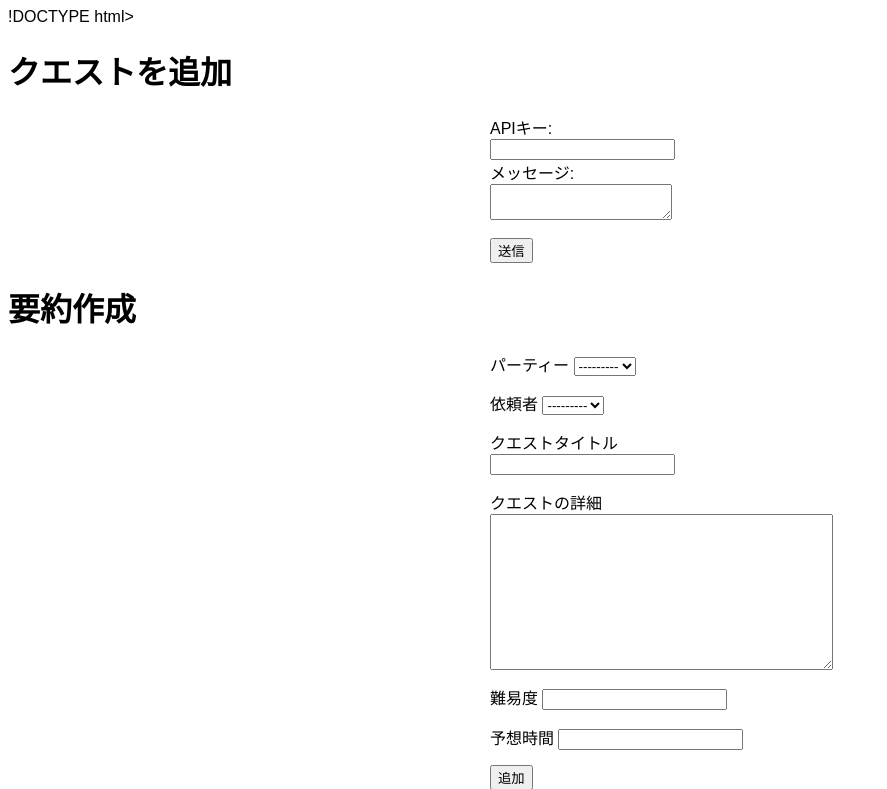
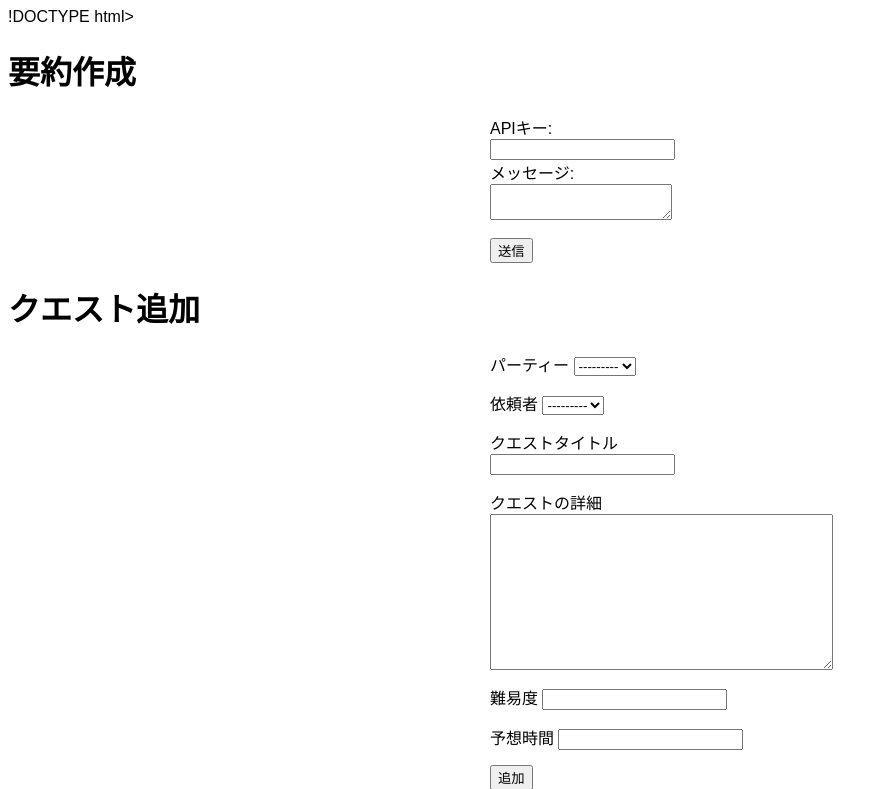
Before and after one commit to s1f10220225/gamification, a Django app: page /sample/2/ in a window 1280 px wide. Shown: the top 789 px of the page, without its empty margins (0-887 px from the left). Run offline with Django 5.2, Linux system fonts and the light colour scheme; data that the repository does not hold is empty.

Commit message:
記入ミス

```diff
--- a/gamification/templates/gamification/259add_quest.html
+++ b/gamification/templates/gamification/259add_quest.html
@@ -17,7 +17,7 @@
     </style>
 </head>
 <body>
-    <h1>クエストを追加</h1>
+    <h1>要約作成</h1>
 
     <div class="form-container">
         <form method="POST">
@@ -31,8 +31,11 @@
             <input type="submit" value="送信">
         </form>
     </div>
-
-    <h1>要約作成</h1>
+    {% if response %}
+        <h2>応答:</h2>
+        <p>{{ response }}</p>
+    {% endif %}
+    <h1>クエスト追加</h1>
 
     <div class="form-container">
         <form method="post">
@@ -48,10 +51,6 @@
         </form>
     </div>
 
-    {% if response %}
-        <h2>応答:</h2>
-        <p>{{ response }}</p>
-    {% endif %}
 
     <a href="{% url 'quest' %}">クエストリストに戻る</a>
 </body>
```
